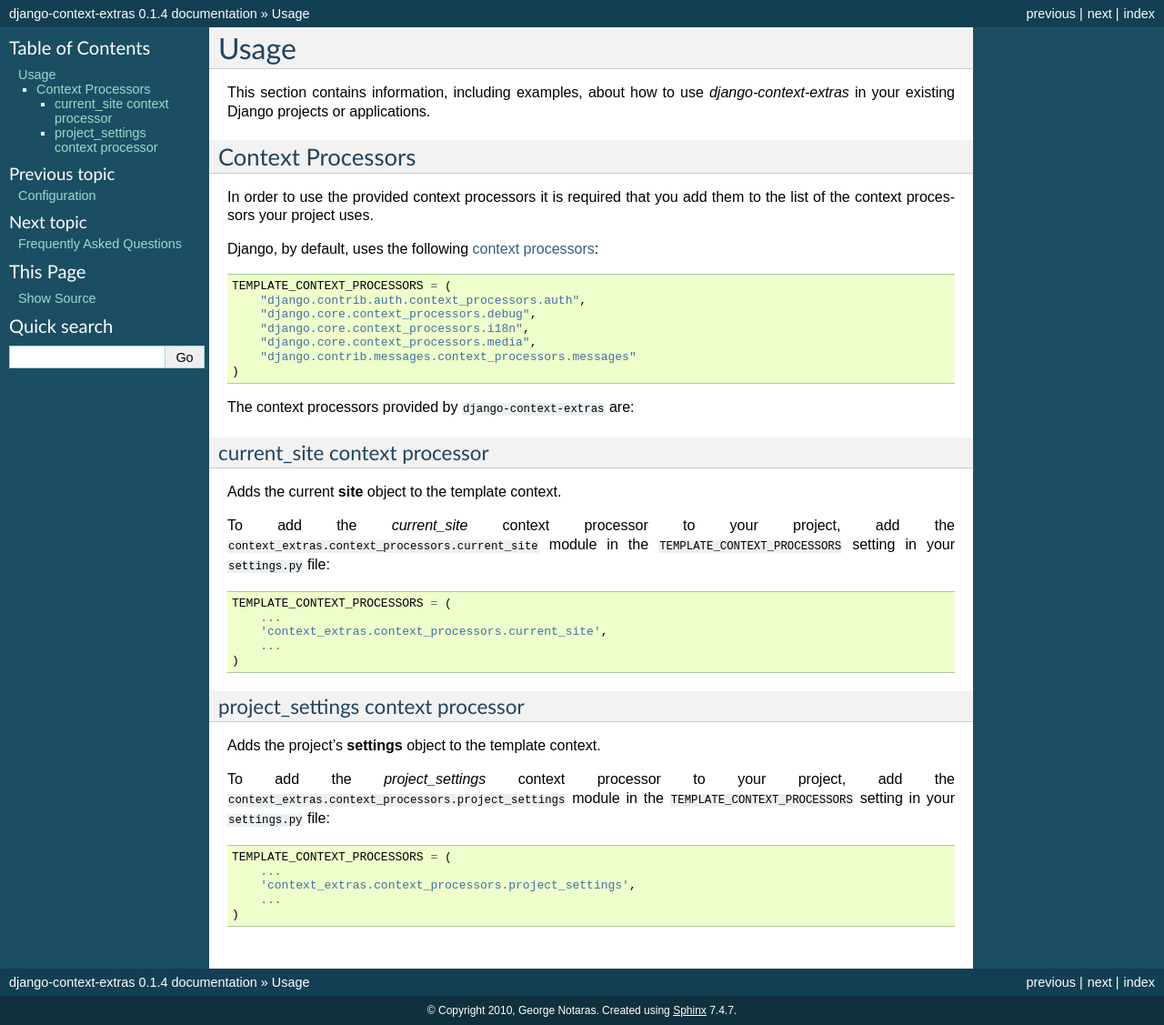
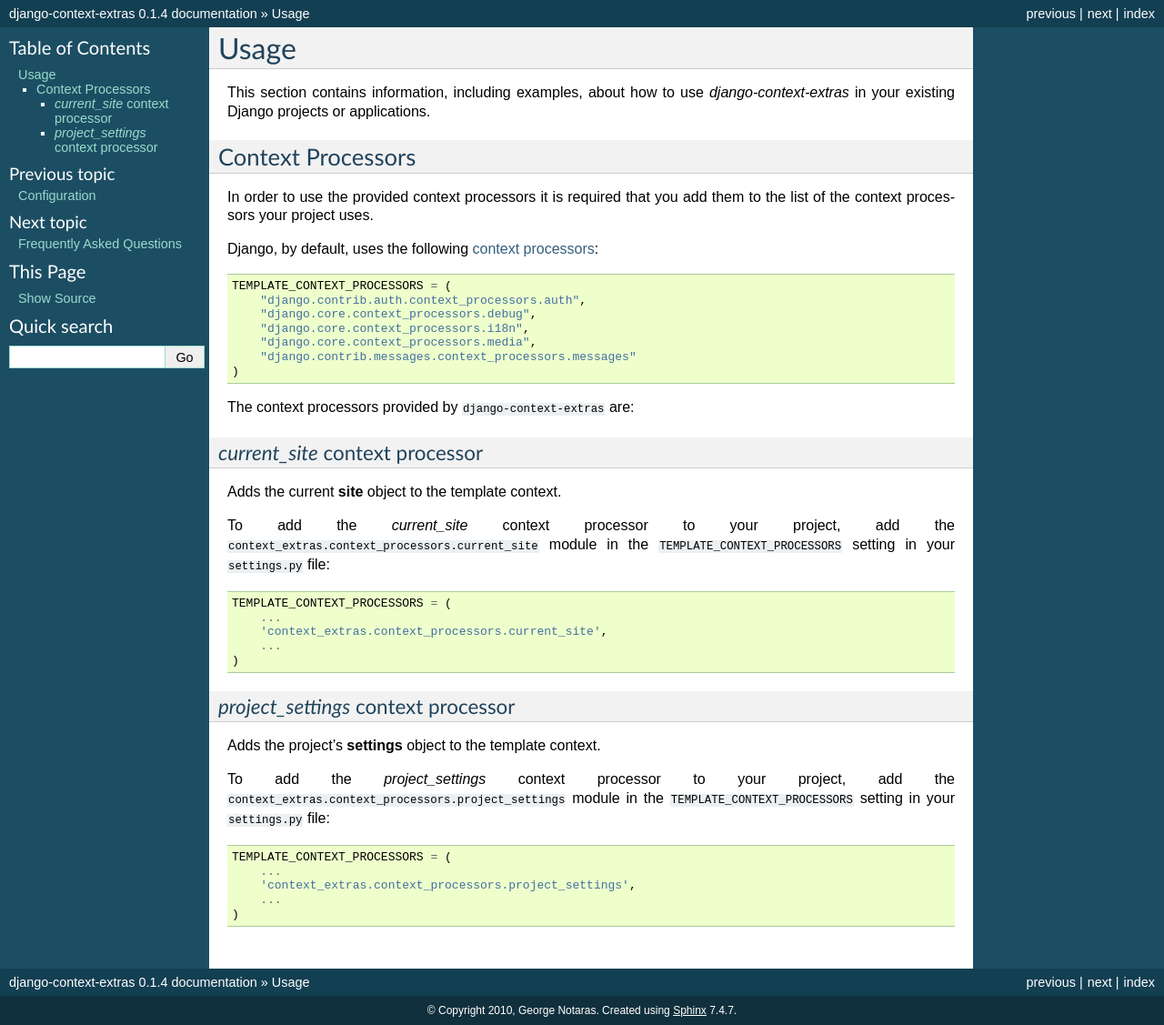
Before and after one commit to pombredanne/django-context-extras, a Sphinx documentation site: the page built from docs/usage.rst, in a window 1280 px wide. Shown: the whole page at 91% size. Built offline with Sphinx 7.4.7, drawn with Linux system fonts in a browser that asks for light colours.

Commit message:
Minor fixes

```diff
--- a/docs/usage.rst
+++ b/docs/usage.rst
@@ -27,8 +27,8 @@
 The context processors provided by ``django-context-extras`` are:
 
 
-current_site context processor
-------------------------------
+*current_site* context processor
+--------------------------------
 
 Adds the current **site** object to the template context.
 
@@ -43,8 +43,8 @@
     )
 
 
-project_settings context processor
-----------------------------------
+*project_settings* context processor
+------------------------------------
 
 Adds the project's **settings** object to the template context.
 
```
